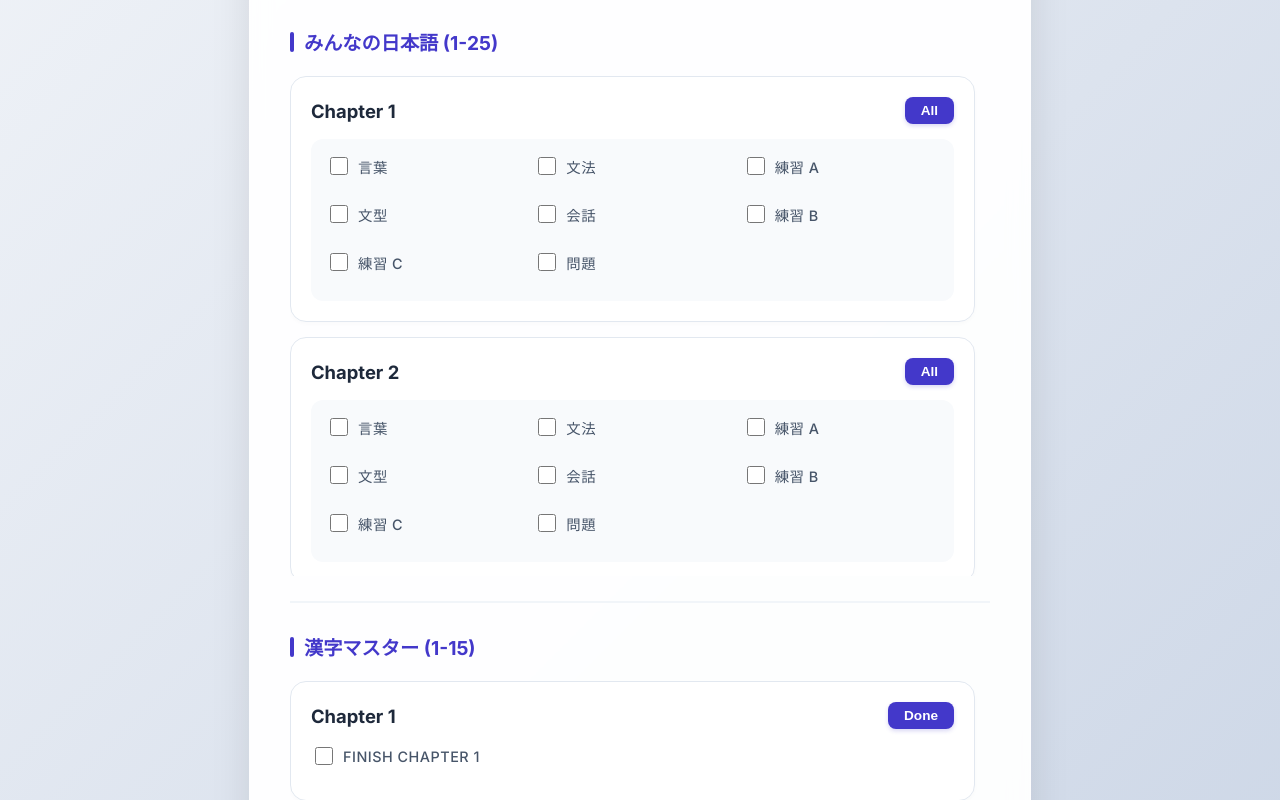
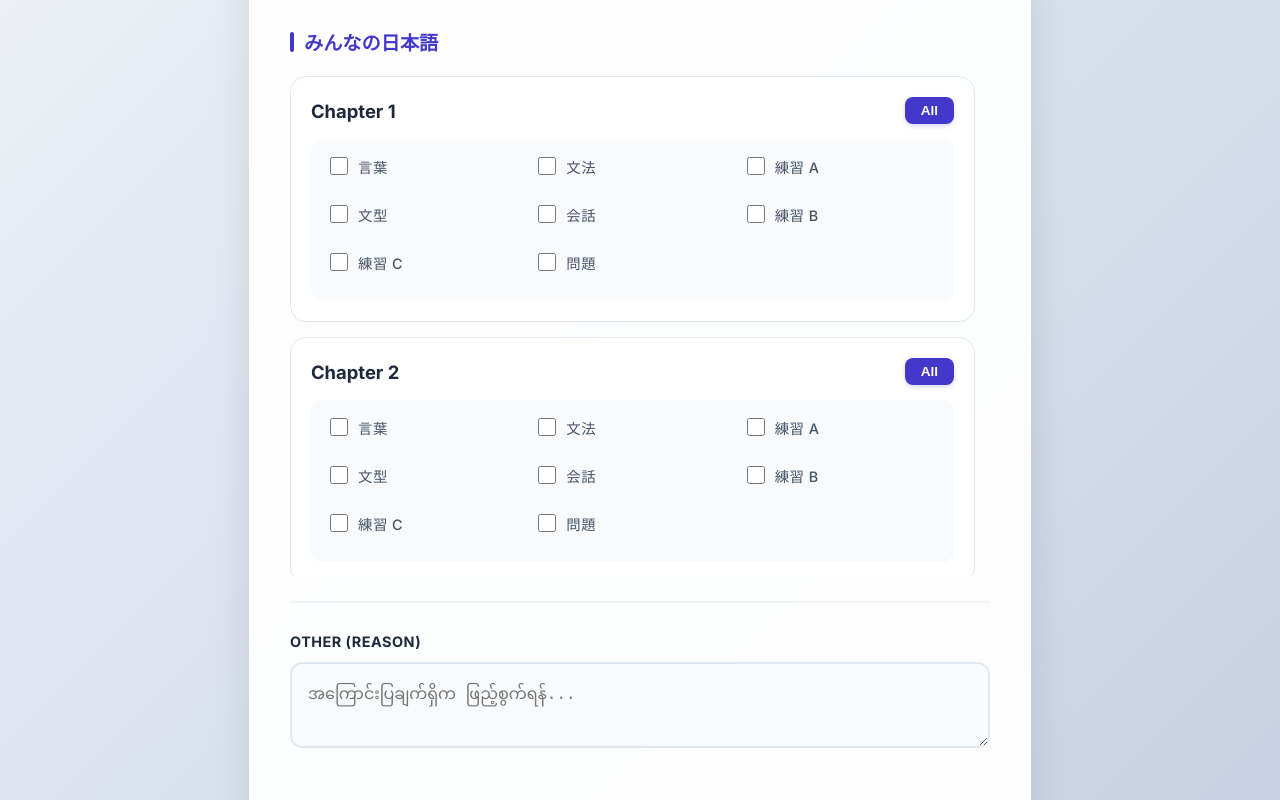
Before and after one commit to zawyehtut404/tgi-japanese-language-report-system, a React (Create React App) app: page / in a window 1280 px wide. Shown: the part 520-1320 px from the top of the page. Built offline with nearby package versions, Linux system fonts and the light colour scheme.

Commit message:
initial commit: tgi report form with time slots

```diff
--- a/src/App.js
+++ b/src/App.js
@@ -1,46 +1,60 @@
 import React, { useState } from 'react';
-import { MINNA_TASKS, N5_CHAPTERS, KANJI_CHAPTERS, TIME_SLOTS } from './data/chapters';
+import {
+  MINNA_TASKS, N5_CHAPTERS, KANJI_CHAPTERS, TIME_SLOTS,
+  N3_GOI_P1, N3_GOI_P2, GOI_TASKS, N3_CHOUKAI, N3_BUNPOU, N3_DOKKAI, N3_PAST_PAPERS
+} from './data/chapters';
 import './App.css';
 
 function App() {
-  // Main Form State
   const [formData, setFormData] = useState({
     senseiName: '',
     level: 'N5',
     classType: 'Mon-Thur',
-    classTime: TIME_SLOTS["Mon-Thur"][0], // Default အချိန်ကို Mon-Thur ရဲ့ ပထမဆုံးအချိန်ပေးထားမယ်
+    classTime: TIME_SLOTS["Mon-Thur"][0],
     otherReason: ''
   });
 
-  // Progress States
   const [minnaProgress, setMinnaProgress] = useState({});
   const [kanjiProgress, setKanjiProgress] = useState({});
+  const [n3Progress, setN3Progress] = useState({});
 
-  // Task တစ်ခုချင်းစီကို Check လုပ်ဖို့ Logic
-  const handleTaskToggle = (type, chapter, task) => {
+  // N5/N4 Toggle Logic
+  const handleN5TaskToggle = (type, chapter, task) => {
     const setter = type === 'minna' ? setMinnaProgress : setKanjiProgress;
     setter(prev => ({
       ...prev,
-      [chapter]: {
-        ...prev[chapter],
-        [task]: !prev[chapter]?.[task]
+      [chapter]: { ...prev[chapter], [task]: !prev[chapter]?.[task] }
+    }));
+  };
+
+  const handleN5SelectAll = (type, chapter, tasks) => {
+    const current = type === 'minna' ? minnaProgress : kanjiProgress;
+    const setter = type === 'minna' ? setMinnaProgress : setKanjiProgress;
+    const isAllSelected = tasks.every(t => current[chapter]?.[t]);
+    const updated = {};
+    tasks.forEach(t => { updated[t] = !isAllSelected; });
+    setter(prev => ({ ...prev, [chapter]: updated }));
+  };
+
+  // N3 Toggle Logic
+  const handleN3Toggle = (section, chapter, task) => {
+    setN3Progress(prev => ({
+      ...prev,
+      [section]: {
+        ...prev[section],
+        [chapter]: { ...prev[section]?.[chapter], [task]: !prev[section]?.[chapter]?.[task] }
       }
     }));
   };
 
-  // Chapter တစ်ခုလုံးကို All Check လုပ်ဖို့ Logic
-  const handleSelectAll = (type, chapter, tasks) => {
-    const currentProgress = type === 'minna' ? minnaProgress : kanjiProgress;
-    const setter = type === 'minna' ? setMinnaProgress : setKanjiProgress;
-
-    const isAllSelected = tasks.every(t => currentProgress[chapter]?.[t]);
-
-    const updatedChapter = {};
-    tasks.forEach(t => {
-        updatedChapter[t] = !isAllSelected;
-    });
-
-    setter(prev => ({ ...prev, [chapter]: updatedChapter }));
+  const handleN3SelectAll = (section, chapter, tasks) => {
+    const isAllSelected = tasks.every(t => n3Progress[section]?.[chapter]?.[t]);
+    const updated = {};
+    tasks.forEach(t => { updated[t] = !isAllSelected; });
+    setN3Progress(prev => ({
+      ...prev,
+      [section]: { ...prev[section], [chapter]: updated }
+    }));
   };
 
   return (
@@ -48,83 +62,78 @@
       <div className="form-card">
         <h2 className="title">TGI Japanese Report Form</h2>
 
-        {/* --- Basic Info Section --- */}
+        {/* Basic Info */}
         <div className="section">
           <label>Sensei အမည်</label>
-          <input
-            className="input-field"
-            placeholder="Sensei အမည် ထည့်ပါ"
-            onChange={(e) => setFormData({...formData, senseiName: e.target.value})}
-          />
+          <input className="input-field" placeholder="Sensei အမည် ထည့်ပါ" onChange={(e) => setFormData({...formData, senseiName: e.target.value})} />
 
           <div className="grid-2">
             <div>
               <label>Level ရွေးရန်</label>
-              <select className="input-field" onChange={(e) => setFormData({...formData, level: e.target.value})}>
+              <select className="input-field" value={formData.level} onChange={(e) => setFormData({...formData, level: e.target.value})}>
                 <option value="N5">N5</option>
                 <option value="N4">N4</option>
                 <option value="N3">N3</option>
-                <option value="N2">N2</option>
               </select>
             </div>
-
-            {/* အတန်းအမျိုးအစား (Mon-Thur / Sat-Sun) */}
             <div>
               <label>အတန်းအမျိုးအစား</label>
-              <select
-                className="input-field"
-                value={formData.classType}
-                onChange={(e) => {
-                  const type = e.target.value;
-                  setFormData({
-                    ...formData,
-                    classType: type,
-                    classTime: TIME_SLOTS[type][0] // အတန်းအမျိုးအစားပြောင်းရင် အချိန်ကို Default ပြန်ပြောင်းပေးမယ်
-                  });
-                }}
-              >
+              <select className="input-field" value={formData.classType} onChange={(e) => setFormData({...formData, classType: e.target.value, classTime: TIME_SLOTS[e.target.value][0]})}>
                 <option value="Mon-Thur">Mon - Thur</option>
                 <option value="Sat-Sun">Sat - Sun</option>
               </select>
             </div>
           </div>
 
-          {/* Dynamic ဖြစ်တဲ့ အချိန်ရွေးရန် Dropdown */}
-          <div className="section-time">
-            <label>အချိန်ရွေးရန်</label>
-            <select
-              className="input-field"
-              value={formData.classTime}
-              onChange={(e) => setFormData({...formData, classTime: e.target.value})}
-            >
-              {TIME_SLOTS[formData.classType].map(time => (
-                <option key={time} value={time}>{time}</option>
-              ))}
-            </select>
-          </div>
+          <label>အချိန်ရွေးရန်</label>
+          <select className="input-field" value={formData.classTime} onChange={(e) => setFormData({...formData, classTime: e.target.value})}>
+            {TIME_SLOTS[formData.classType].map(time => <option key={time} value={time}>{time}</option>)}
+          </select>
         </div>
 
-        {/* --- N5 / N4 Progress Section --- */}
+        {/* N5 / N4 Content */}
         {(formData.level === 'N5' || formData.level === 'N4') && (
-          <>
+          <div className="section">
+            <h3>みんなの日本語</h3>
+            <div className="chapter-list">
+              {N5_CHAPTERS.map(ch => (
+                <div key={ch} className="chapter-box">
+                  <div className="chapter-row"><strong>Chapter {ch}</strong><button onClick={() => handleN5SelectAll('minna', ch, MINNA_TASKS)} className="btn-small">All</button></div>
+                  <div className="task-grid">
+                    {MINNA_TASKS.map(task => (
+                      <label key={task} className="checkbox-label"><input type="checkbox" checked={minnaProgress[ch]?.[task] || false} onChange={() => handleN5TaskToggle('minna', ch, task)} /> {task}</label>
+                    ))}
+                  </div>
+                </div>
+              ))}
+            </div>
+          </div>
+        )}
+
+        {/* N3 Content */}
+        {formData.level === 'N3' && (
+          <div className="n3-section">
             <div className="section">
-              <h3>みんなの日本語 (1-25)</h3>
+              <h3>N3 語彙 (1部 & 2部)</h3>
               <div className="chapter-list">
-                {N5_CHAPTERS.map(ch => (
-                  <div key={ch} className="chapter-box">
-                    <div className="chapter-row">
-                      <strong>Chapter {ch}</strong>
-                      <button onClick={() => handleSelectAll('minna', ch, MINNA_TASKS)} className="btn-small">All</button>
+                <p><strong>[ 1部: 1-21課 ]</strong></p>
+                {N3_GOI_P1.map(ch => (
+                  <div key={`p1-${ch}`} className="chapter-box">
+                    <div className="chapter-row"><strong>{ch} 課</strong><button onClick={() => handleN3SelectAll('goi1', ch, GOI_TASKS)} className="btn-small">All</button></div>
+                    <div className="task-grid">
+                      {GOI_TASKS.map(t => (
+                        <label key={t} className="checkbox-label"><input type="checkbox" checked={n3Progress.goi1?.[ch]?.[t] || false} onChange={() => handleN3Toggle('goi1', ch, t)} /> {t}</label>
+                      ))}
                     </div>
+                  </div>
+                ))}
+                <p><strong>[ 2部: 1-8課 ]</strong></p>
+                {N3_GOI_P2.map(ch => (
+                  <div key={`p2-${ch}`} className="chapter-box">
+                    <div className="chapter-row"><strong>{ch} 課</strong><button onClick={() => handleN3SelectAll('goi2', ch, GOI_TASKS)} className="btn-small">All</button></div>
                     <div className="task-grid">
-                      {MINNA_TASKS.map(task => (
-                        <label key={task} className="checkbox-label">
-                          <input
-                            type="checkbox"
-                            checked={minnaProgress[ch]?.[task] || false}
-                            onChange={() => handleTaskToggle('minna', ch, task)}
-                          /> {task}
-                        </label>
+                      {GOI_TASKS.map(t => (
+                        <label key={t} className="checkbox-label"><input type="checkbox" checked={n3Progress.goi2?.[ch]?.[t] || false} onChange={() => handleN3Toggle('goi2', ch, t)} /> {t}</label>
                       ))}
                     </div>
                   </div>
@@ -133,43 +142,71 @@
             </div>
 
             <div className="section">
-              <h3>漢字マスター (1-15)</h3>
+              <h3>N3 聴解</h3>
               <div className="chapter-list">
-                {KANJI_CHAPTERS.map(ch => (
-                  <div key={ch} className="chapter-box">
-                    <div className="chapter-row">
-                      <strong>Chapter {ch}</strong>
-                      <button onClick={() => handleSelectAll('kanji', ch, ['Completed'])} className="btn-small">Done</button>
+                {N3_CHOUKAI.map(item => (
+                  <div key={item.name} className="chapter-box">
+                    <div className="chapter-row"><strong>{item.name}</strong><button onClick={() => handleN3SelectAll('choukai', item.name, item.tasks)} className="btn-small">All</button></div>
+                    <div className="task-grid">
+                      {item.tasks.map(t => (
+                        <label key={t} className="checkbox-label"><input type="checkbox" checked={n3Progress.choukai?.[item.name]?.[t] || false} onChange={() => handleN3Toggle('choukai', item.name, t)} /> {t}</label>
+                      ))}
                     </div>
-                    <label className="checkbox-label">
-                      <input
-                        type="checkbox"
-                        checked={kanjiProgress[ch]?.['Completed'] || false}
-                        onChange={() => handleTaskToggle('kanji', ch, 'Completed')}
-                      /> Finish Chapter {ch}
-                    </label>
                   </div>
                 ))}
               </div>
             </div>
-          </>
+
+            <div className="section">
+              <h3>N3 文法</h3>
+              <div className="chapter-list">
+                {N3_BUNPOU.map(item => (
+                  <div key={item.name} className="chapter-box">
+                    <div className="chapter-row">
+                      <strong>{item.name}</strong>
+                      <button onClick={() => handleN3SelectAll('bunpou', item.name, item.tasks)} className="btn-small">All</button>
+                    </div>
+                    <div className="task-grid">
+                      {item.tasks.map(t => (
+                        <label key={t} className="checkbox-label">
+                          <input type="checkbox" checked={n3Progress.bunpou?.[item.name]?.[t] || false} onChange={() => handleN3Toggle('bunpou', item.name, t)} /> {t}
+                        </label>
+                      ))}
+                    </div>
+                    {/* 11-12 Unit အောက်မှာ Final checkbox ကို တိုက်ရိုက်ထည့်ထားခြင်း */}
+                    {item.name === "11-12 Unit" && (
+                      <div style={{ marginTop: '10px', borderTop: '1px solid #eee', paddingTop: '10px' }}>
+                        <label className="checkbox-label">
+                          <input type="checkbox" checked={n3Progress.final?.[1]?.['1-12練習'] || false} onChange={() => handleN3Toggle('final', 1, '1-12練習')} />
+                          <strong style={{ color: '#4f46e5' }}>1-12 練習 (Final)</strong>
+                        </label>
+                      </div>
+                    )}
+                  </div>
+                ))}
+              </div>
+            </div>
+
+            <div className="section">
+              <h3>N3 読解</h3>
+              <div className="chapter-list task-grid" style={{background: '#f8fafc', padding: '15px', borderRadius: '12px'}}>
+                {N3_DOKKAI.map(d => (
+                  <label key={d} className="checkbox-label">
+                    <input type="checkbox" checked={n3Progress.dokkai?.['all']?.[d] || false} onChange={() => handleN3Toggle('dokkai', 'all', d)} /> {d}
+                  </label>
+                ))}
+              </div>
+            </div>
+          </div>
         )}
 
         <div className="section">
           <label>Other (Reason)</label>
-          <textarea
-            className="input-field"
-            rows="3"
-            placeholder="အကြောင်းပြချက်ရှိက ဖြည့်စွက်ရန်..."
-            onChange={(e) => setFormData({...formData, otherReason: e.target.value})}
-          ></textarea>
+          <textarea className="input-field" rows="3" placeholder="အကြောင်းပြချက်ရှိက ဖြည့်စွက်ရန်..." onChange={(e) => setFormData({...formData, otherReason: e.target.value})}></textarea>
         </div>
 
-        <button
-            className="submit-btn"
-            onClick={() => console.log("Final Data:", { ...formData, minnaProgress, kanjiProgress })}
-        >
-            Submit Report
+        <button className="submit-btn" onClick={() => console.log("Submit:", { ...formData, minnaProgress, kanjiProgress, n3Progress })}>
+          Submit Report
         </button>
       </div>
     </div>
--- a/src/data/chapters.js
+++ b/src/data/chapters.js
@@ -1,9 +1,59 @@
-export const MINNA_TASKS = [
-  "言葉", "文法", "練習 A", "文型", "会話", "練習 B", "練習 C", "問題"
+export const MINNA_TASKS = ["言葉", "文法", "練習 A", "文型", "会話", "練習 B", "練習 C", "問題"];
+export const N5_CHAPTERS = Array.from({ length: 25 }, (_, i) => i + 1);
+export const KANJI_CHAPTERS = Array.from({ length: 15 }, (_, i) => i + 1);
+
+// --- N3 Data Start ---
+
+export const N3_GOI_P1 = Array.from({ length: 21 }, (_, i) => i + 1);
+export const N3_GOI_P2 = Array.from({ length: 8 }, (_, i) => i + 1);
+export const GOI_TASKS = ["課", "練習"];
+
+export const N3_CHOUKAI = [
+  { name: "1章", tasks: ["1課", "2課", "3課", "4課", "5課"] },
+  { name: "2章", tasks: ["1課", "2課", "3課", "4課", "5課", "6課"] },
+  { name: "3章", tasks: ["1課", "2課", "3課", "4課", "5課", "6課"] },
+  { name: "4章", tasks: ["1課", "2課", "3課", "4課", "5課"] },
+  { name: "5章", tasks: ["1課"] }
 ];
 
-export const N5_CHAPTERS = Array.from({ length: 25 }, (_, i) => i + 1);
-export const KANJI_CHAPTERS = Array.from({ length: 15 }, (_, i) => i + 1);
+export const N3_BUNPOU = [
+  // Units 1 to 12
+  { name: "1-2 Unit", tasks: ["1課", "2課", "1-2 練習"] },
+  { name: "3-4 Unit", tasks: ["3課", "4課", "3-4 練習"] },
+  { name: "5-6 Unit", tasks: ["5課", "6課", "5-6 練習"] },
+  { name: "7-8 Unit", tasks: ["7課", "8課", "7-8 練習"] },
+  { name: "9-10 Unit", tasks: ["9課", "10課", "9-10 練習"] },
+  { name: "11-12 Unit", tasks: ["11課", "12課", "11-12 練習"] },
+
+  // A to E Section
+  { name: "A Unit", tasks: ["A", "練習"] },
+  { name: "B Unit", tasks: ["B", "練習"] },
+  { name: "C Unit", tasks: ["C", "練習"] },
+  { name: "D Unit", tasks: ["D", "練習"] },
+  { name: "E Unit", tasks: ["E", "練習"] },
+  { name: "A-E Review", tasks: ["A to E", "練習"] },
+
+  // F to J Section
+  { name: "F Unit", tasks: ["F", "練習"] },
+  { name: "G Unit", tasks: ["G", "練習"] },
+  { name: "H Unit", tasks: ["H", "練習"] },
+  { name: "I Unit", tasks: ["I", "練習"] },
+  { name: "J Unit", tasks: ["J", "練習"] },
+  { name: "A-J Review", tasks: ["A to J", "練習"] }
+];
+
+export const N3_DOKKAI = Array.from({ length: 42 }, (_, i) => `問題 ${i + 1}`);
+
+export const N3_PAST_PAPERS = [
+  { year: "Year-1", month: "Month-1", tasks: ["1.文字語彙", "2.文法、読解", "3.聴解"] },
+  { year: "Year-2", month: "Month-2", tasks: ["1.文字語彙", "2.文法、読解", "3.聴解"] },
+  { year: "Year-3", month: "Month-3", tasks: ["1.文字語彙", "2.文法、読解", "3.聴解"] },
+  { year: "Year-4", month: "Month-4", tasks: ["1.文字語彙", "2.文法、読解", "3.聴解"] },
+  { year: "Year-5", month: "Month-5", tasks: ["1.文字語彙", "2.文法、読解", "3.聴解"] }
+];
+
+// --- N3 Data End ---
+
 export const TIME_SLOTS = {
   "Mon-Thur": ["9:30 ~ 11:15", "1:00 ~ 2:45", "3:00 ~ 4:45"],
   "Sat-Sun": ["9:30 ~ 12:00", "2:00 ~ 4:30"]
```
